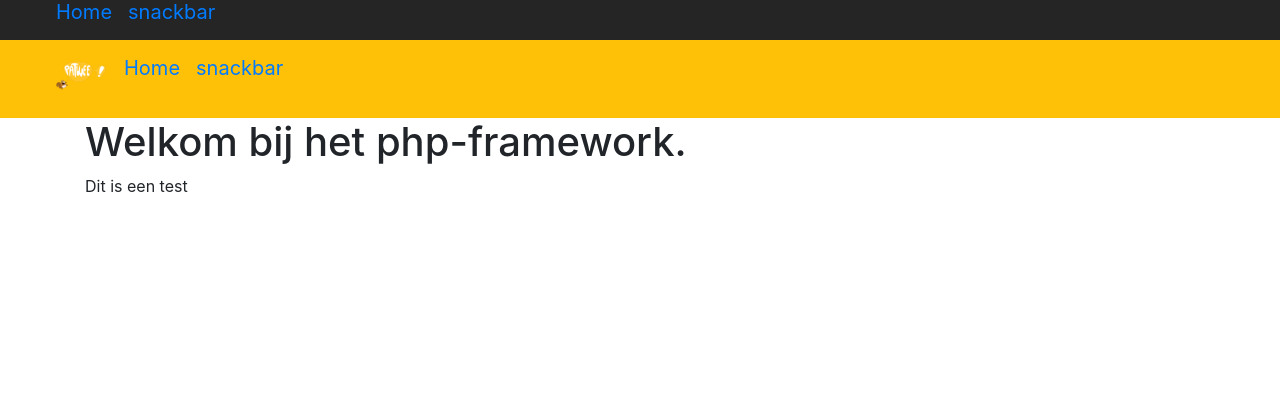
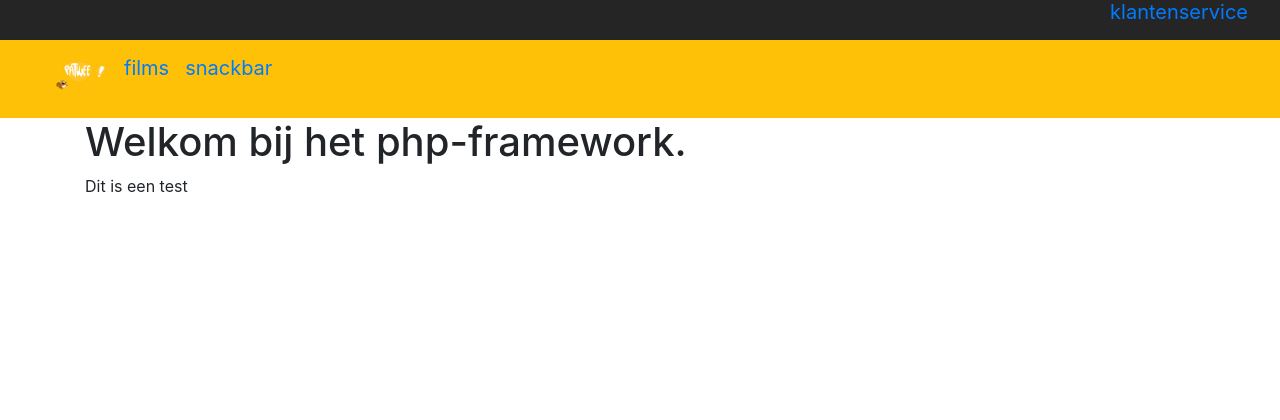
Before and after one commit to Swen0109/Bioscoop, a PHP site: page /webapp/home/index in a window 1280 px wide. Shown: the top 420 px of the page. Run offline with PHP 8.4, Linux system fonts and the light colour scheme; some libraries are stand-ins or nearby versions.

Commit message:
no message

```diff
--- a/patwee/view/templates/header.php
+++ b/patwee/view/templates/header.php
@@ -3,22 +3,21 @@
 <head>
 	<meta charset="utf-8">
 	<meta http-equiv="X-UA-Compatible" content="IE=edge">
-	<title>www.patwee.nl</title>
+	<title>patwee.nl</title>
 	<script src="https://kit.fontawesome.com/66499e4192.js" crossorigin="anonymous"></script>
 	<link rel="stylesheet" href="https://maxcdn.bootstrapcdn.com/bootstrap/4.3.1/css/bootstrap.min.css">
 </head>
 <body>
 	<div id="container">
-		<nav class="navbar navbar-expand-lg navbar-dark" style="height:40px; background-color:#252525;">
-			<ul class="d-flex align-self-center">
-				<li  class="navbar-brand"><a href="<?= URL ?>home/index">Home</a></li>
-				<li  class="navbar-brand"><a href="<?= URL ?>snackbar/index">snackbar</a></li>
+		<nav class="navbar navbar-expand-lg navbar-dark justify-content-end" style="height:40px; background-color:#252525;">
+			<ul class="d-flex align-self-center ">
+				<li  class="navbar-brand"><a href="<?= URL ?>home/index">klantenservice</a></li>
 			</ul>
 		</nav>
 		<nav class="navbar navbar-expand-lg navbar-dark bg-warning sticky-top">
 			<ul class="d-flex align-self-center">
 				<img src="<?php echo URL ?>public/afbeeldingen/logo/patwee_logo.png?>" style="width:50px;">&nbsp;&nbsp;&nbsp;&nbsp;
-				<li  class="navbar-brand"><a href="<?= URL ?>home/index">Home</a></li>
+				<li  class="navbar-brand"><a href="<?= URL ?>home/index">films</a></li>
 				<li  class="navbar-brand"><a href="<?= URL ?>snackbar/index">snackbar</a></li>
 			</ul>
 		</nav>
```
